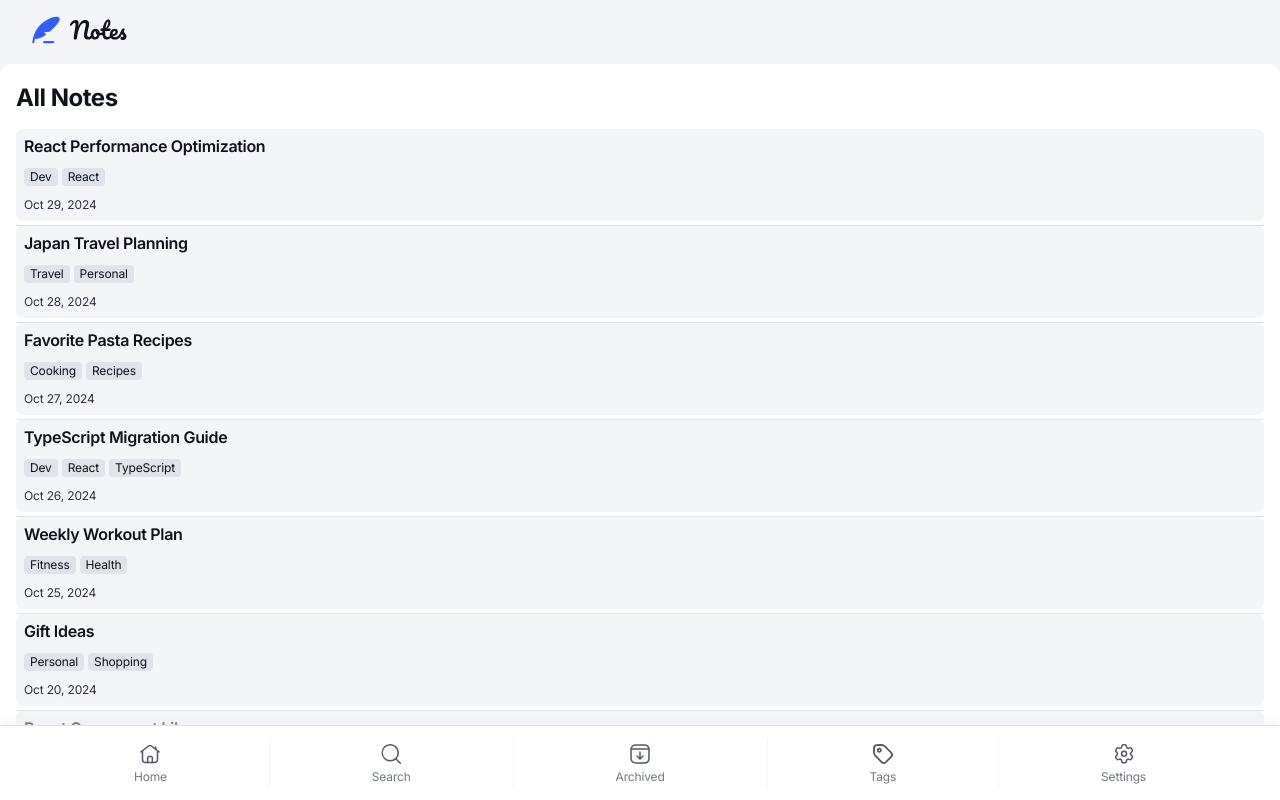
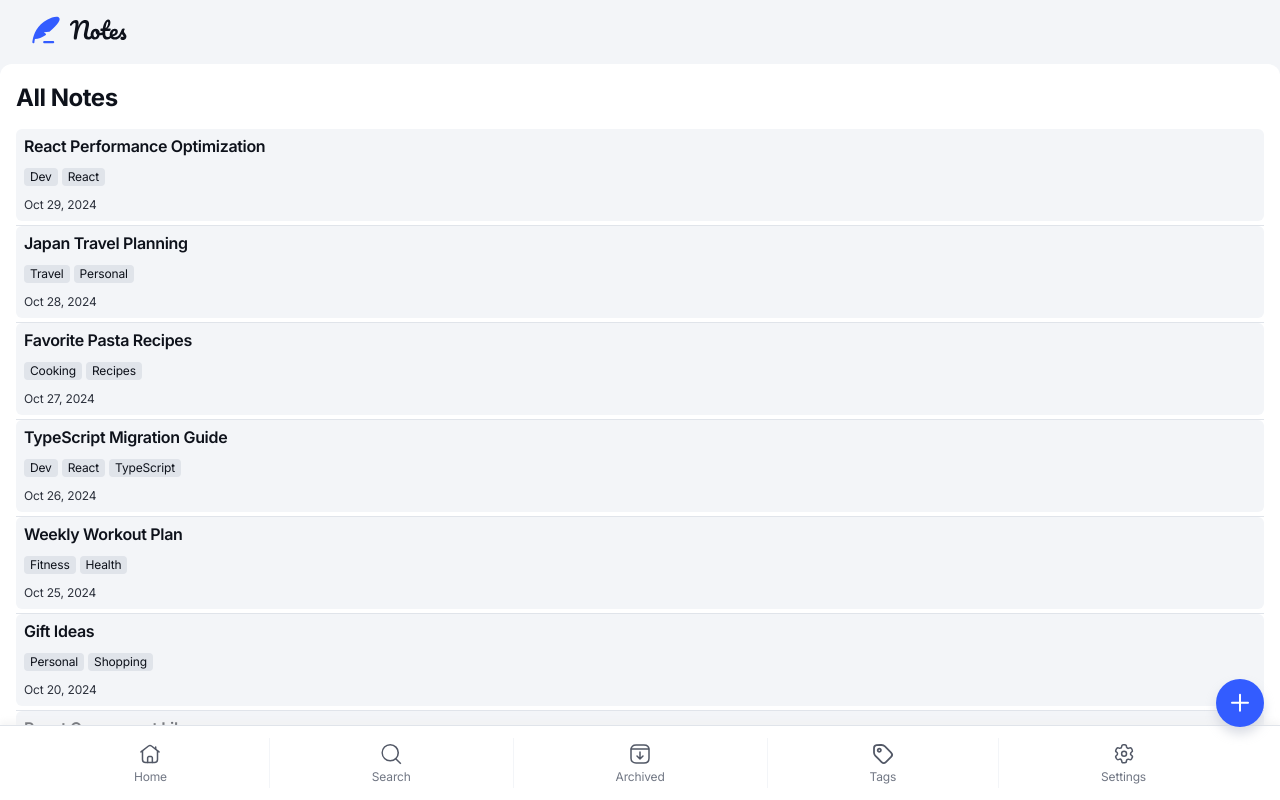
Before and after one commit to vicaleksa/note-taking-web-app, a React app: page / in a window 1280 px wide. Built offline with nearby package versions, Linux system fonts and the light colour scheme.

Commit message:
fix fab position

```diff
--- a/src/components/FloatingActionButton/style.module.css
+++ b/src/components/FloatingActionButton/style.module.css
@@ -1,4 +1,9 @@
 .FAB {
+    position: fixed;
+    right: 1rem;
+
+    /* 57px - navbar size */
+    bottom: calc(57px + 1rem);
     background-color: var(--clr-blue-500);
     border-radius: var(--radius-full);
     box-shadow: 0 7px 11px 0 rgb(202 207 216 / 70%);
--- a/src/pages/Notes/index.tsx
+++ b/src/pages/Notes/index.tsx
@@ -2,6 +2,7 @@ import { Fragment } from 'react';
 import NoteCard from '../../components/NoteCard';
 import styles from './style.module.css';
 import data from '../../data.json';
+import FAB from '../../components/FloatingActionButton';
 
 export default function Notes() {
     const notesElements = data.notes.map((note) => (
@@ -18,6 +19,11 @@ export default function Notes() {
         <>
             <h1 className={styles.title}>All Notes</h1>
             {notesElements}
+            <FAB
+                size="small"
+                ariaLabel="Create a new note"
+                icon="plus"
+            />
         </>
     );
 }
```
